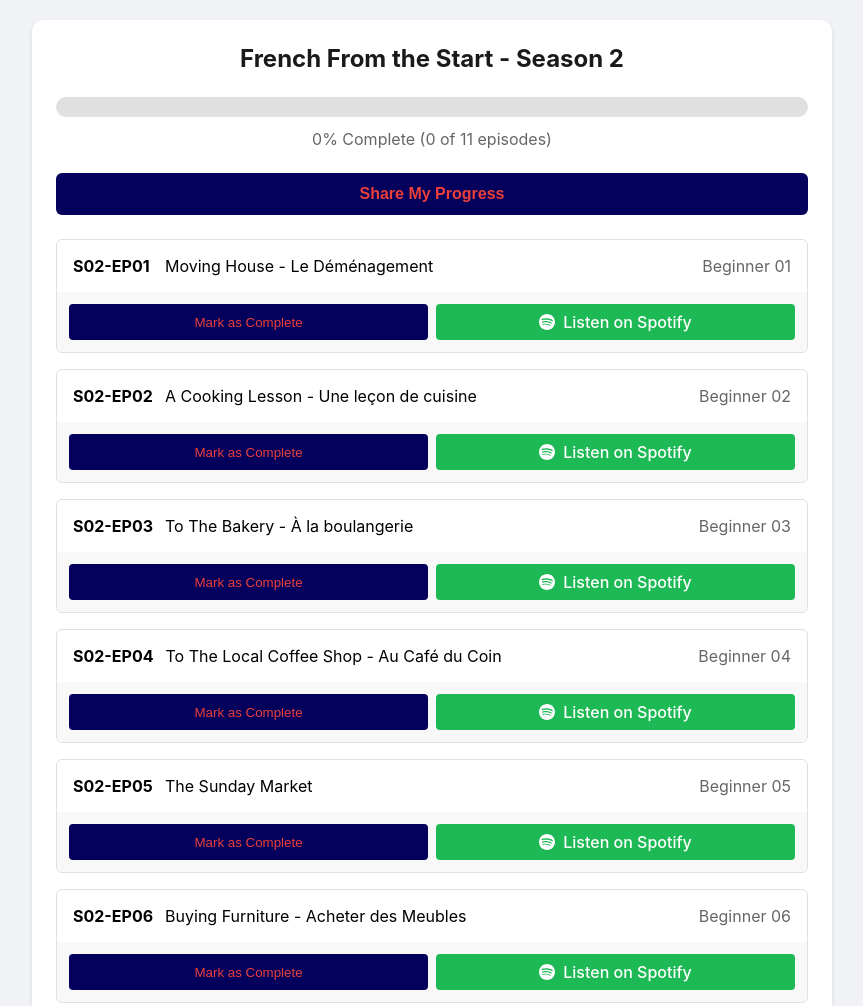
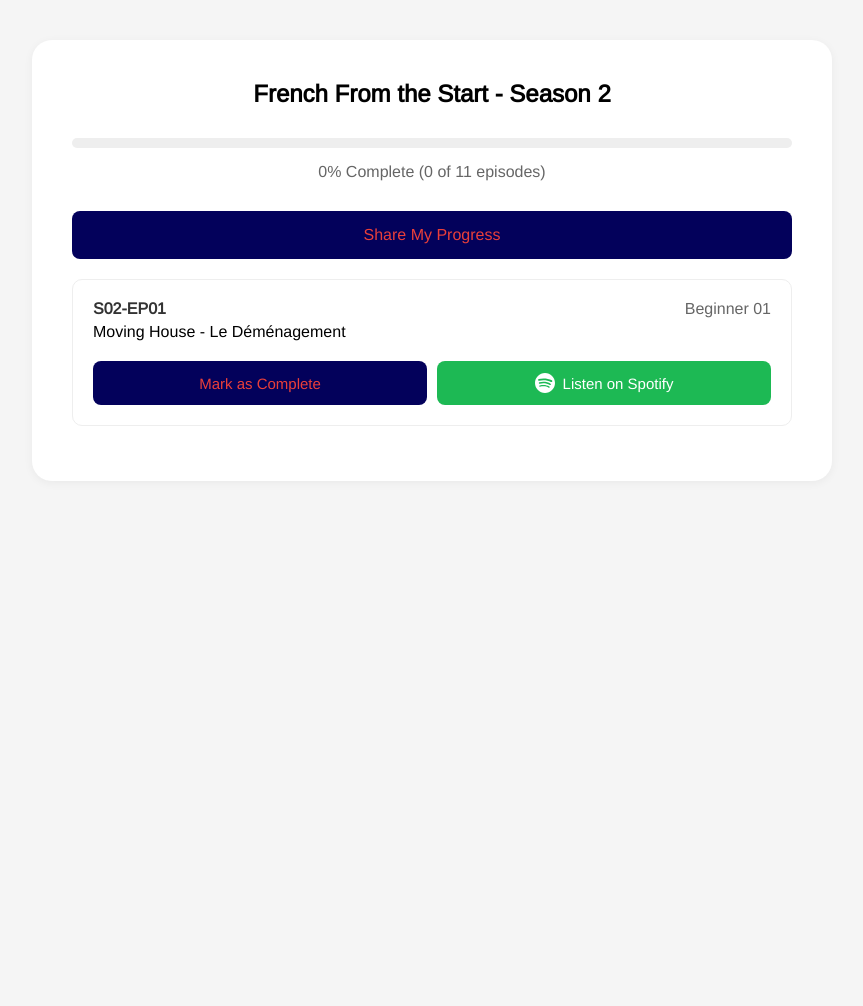
Before and after one commit to HighFrequencyfrench/french-progress-tracker, a plain HTML site: page index.html in a window 1280 px wide. Shown: the top 1006 px of the page, without its empty margins (208-1071 px from the left). After the commit the page ends 800 px from the top, so only its background shows below. Drawn offline with nearby package versions, Linux system fonts and the light colour scheme.

Commit message:
Update index.html

```diff
--- a/index.html
+++ b/index.html
@@ -1,37 +1,160 @@
 <!DOCTYPE html>
-<html lang="en">
+<html>
 <head>
-    <meta charset="UTF-8">
-    <meta name="viewport" content="width=device-width, initial-scale=1.0">
-    <title>French From the Start - Progress Tracker</title>
-    <link rel="stylesheet" href="src/styles.css">
+    <title>French From the Start - Season 2</title>
+    <link rel="preconnect" href="https://fonts.googleapis.com">
+    <link rel="preconnect" href="https://fonts.gstatic.com" crossorigin>
+    <link href="https://fonts.googleapis.com/css2?family=Arimo&display=swap" rel="stylesheet">
+    <style>
+        * {
+            margin: 0;
+            padding: 0;
+            box-sizing: border-box;
+            font-family: 'Arimo', sans-serif;
+        }
+
+        body {
+            background: #f5f5f5;
+            padding: 40px 20px;
+        }
+
+        .container {
+            max-width: 800px;
+            margin: 0 auto;
+            background: white;
+            padding: 40px;
+            border-radius: 20px;
+            box-shadow: 0 2px 10px rgba(0,0,0,0.05);
+        }
+
+        h1 {
+            text-align: center;
+            margin-bottom: 30px;
+            font-size: 24px;
+        }
+
+        .progress-bar {
+            width: 100%;
+            height: 10px;
+            background: #eee;
+            border-radius: 5px;
+            margin-bottom: 15px;
+        }
+
+        .progress-text {
+            text-align: center;
+            color: #666;
+            margin-bottom: 30px;
+            font-size: 16px;
+        }
+
+        .share-button {
+            width: 100%;
+            padding: 15px;
+            background: #03015b;
+            color: #ea3f3a;
+            border: none;
+            border-radius: 8px;
+            font-size: 16px;
+            margin-bottom: 20px;
+            cursor: pointer;
+            text-align: center;
+        }
+
+        .episode {
+            border: 1px solid #eee;
+            border-radius: 10px;
+            padding: 20px;
+            margin-bottom: 15px;
+        }
+
+        .episode-header {
+            display: flex;
+            justify-content: space-between;
+            align-items: center;
+            margin-bottom: 5px;
+        }
+
+        .episode-code {
+            font-weight: bold;
+            color: #333;
+        }
+
+        .episode-level {
+            color: #666;
+        }
+
+        .episode-title {
+            margin-bottom: 20px;
+            font-size: 16px;
+        }
+
+        .button-group {
+            display: grid;
+            grid-template-columns: 1fr 1fr;
+            gap: 10px;
+        }
+
+        .button {
+            padding: 12px;
+            border: none;
+            border-radius: 8px;
+            cursor: pointer;
+            text-align: center;
+            font-size: 15px;
+            text-decoration: none;
+            display: flex;
+            align-items: center;
+            justify-content: center;
+            gap: 8px;
+        }
+
+        .button.complete {
+            background: #03015b;
+            color: #ea3f3a;
+        }
+
+        .button.spotify {
+            background: #1DB954;
+            color: white;
+        }
+
+        .spotify-logo {
+            width: 20px;
+            height: 20px;
+        }
+    </style>
 </head>
 <body>
     <div class="container">
-        <div class="card">
-            <h1>French From the Start - Season 2</h1>
-            <div class="progress-container">
-                <div class="progress-bar">
-                    <div class="progress" id="progress-fill"></div>
-                </div>
-                <p id="progress-text">0% Complete (0 of 11 episodes)</p>
+        <h1>French From the Start - Season 2</h1>
+
+        <div class="progress-bar">
+            <div class="progress-fill"></div>
+        </div>
+        <div class="progress-text">0% Complete (0 of 11 episodes)</div>
+
+        <button class="share-button">Share My Progress</button>
+
+        <div class="episode">
+            <div class="episode-header">
+                <div class="episode-code">S02-EP01</div>
+                <div class="episode-level">Beginner 01</div>
             </div>
+            <div class="episode-title">Moving House - Le Déménagement</div>
+            <div class="button-group">
+                <button class="button complete">Mark as Complete</button>
+                <a href="https://open.spotify.com/episode/2YNKRg1EaPYvgThs1cibda" target="_blank" class="button spotify">
+                    <svg class="spotify-logo" viewBox="0 0 24 24">
+                        <path fill="currentColor" d="M12 0C5.4 0 0 5.4 0 12s5.4 12 12 12 12-5.4 12-12S18.66 0 12 0zm5.521 17.34c-.24.359-.66.48-1.021.24-2.82-1.74-6.36-2.101-10.561-1.141-.418.122-.779-.179-.899-.539-.12-.421.18-.78.54-.9 4.56-1.021 8.52-.6 11.64 1.32.42.18.479.659.301 1.02zm1.44-3.3c-.301.42-.841.6-1.262.3-3.239-1.98-8.159-2.58-11.939-1.38-.479.12-1.02-.12-1.14-.6-.12-.48.12-1.021.6-1.141C9.6 9.9 15 10.561 18.72 12.84c.361.181.54.78.241 1.2zm.12-3.36C15.24 8.4 8.82 8.16 5.16 9.301c-.6.179-1.2-.181-1.38-.721-.18-.601.18-1.2.72-1.381 4.26-1.26 11.28-1.02 15.721 1.621.539.3.719 1.02.419 1.56-.299.421-1.02.599-1.559.3z"/>
+                    </svg>
+                    Listen on Spotify
+                </a>
+            </div>
+        </div>
 
-            <button id="share-btn" class="share-button">
-                Share My Progress
-            </button>
+        <!-- Continue with all other episodes following the same pattern -->
 
-            <div id="episodes-list" class="episodes-container"></div>
-        </div>
     </div>
-
-    <!-- SVG sprite for Spotify icon -->
-    <svg style="display: none;">
-        <symbol id="spotify-icon" viewBox="0 0 24 24">
-            <path d="M12 0C5.4 0 0 5.4 0 12s5.4 12 12 12 12-5.4 12-12S18.66 0 12 0zm5.521 17.34c-.24.359-.66.48-1.021.24-2.82-1.74-6.36-2.101-10.561-1.141-.418.122-.779-.179-.899-.539-.12-.421.18-.78.54-.9 4.56-1.021 8.52-.6 11.64 1.32.42.18.479.659.301 1.02zm1.44-3.3c-.301.42-.841.6-1.262.3-3.239-1.98-8.159-2.58-11.939-1.38-.479.12-1.02-.12-1.14-.6-.12-.48.12-1.021.6-1.141C9.6 9.9 15 10.561 18.72 12.84c.361.181.54.78.241 1.2zm.12-3.36C15.24 8.4 8.82 8.16 5.16 9.301c-.6.179-1.2-.181-1.38-.721-.18-.601.18-1.2.72-1.381 4.26-1.26 11.28-1.02 15.721 1.621.539.3.719 1.02.419 1.56-.299.421-1.02.599-1.559.3z" fill="currentColor"/>
-        </symbol>
-    </svg>
-
-    <script src="src/script.js"></script>
 </body>
 </html>
```
